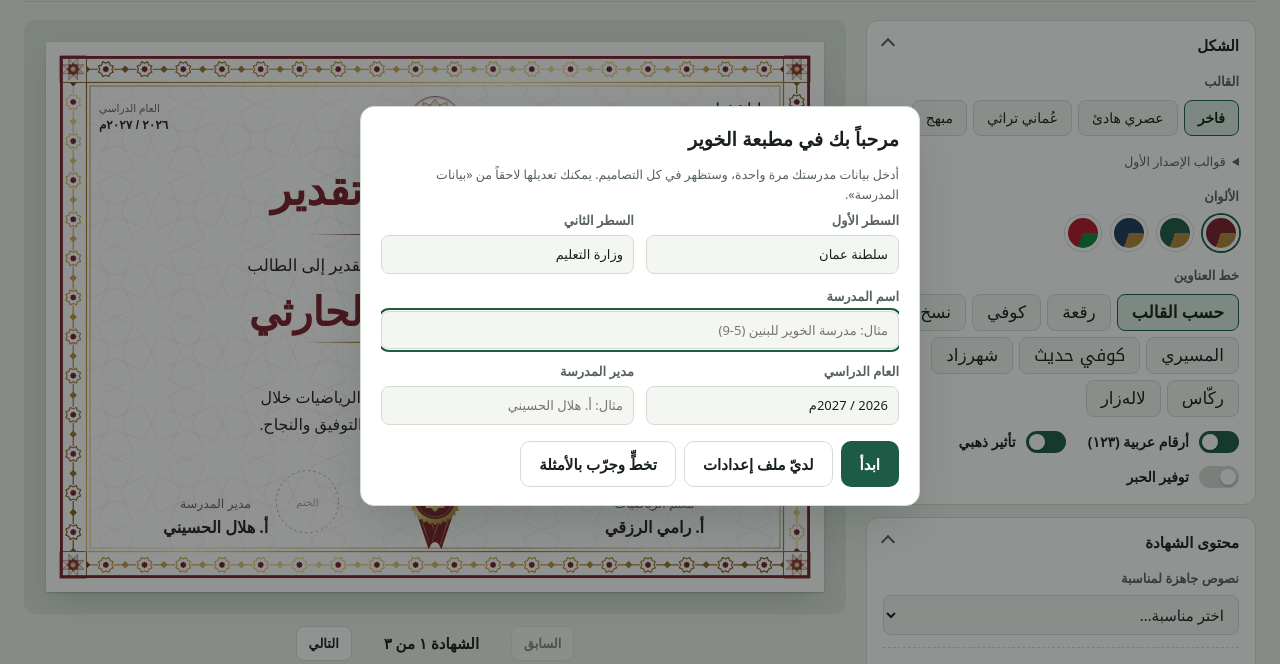
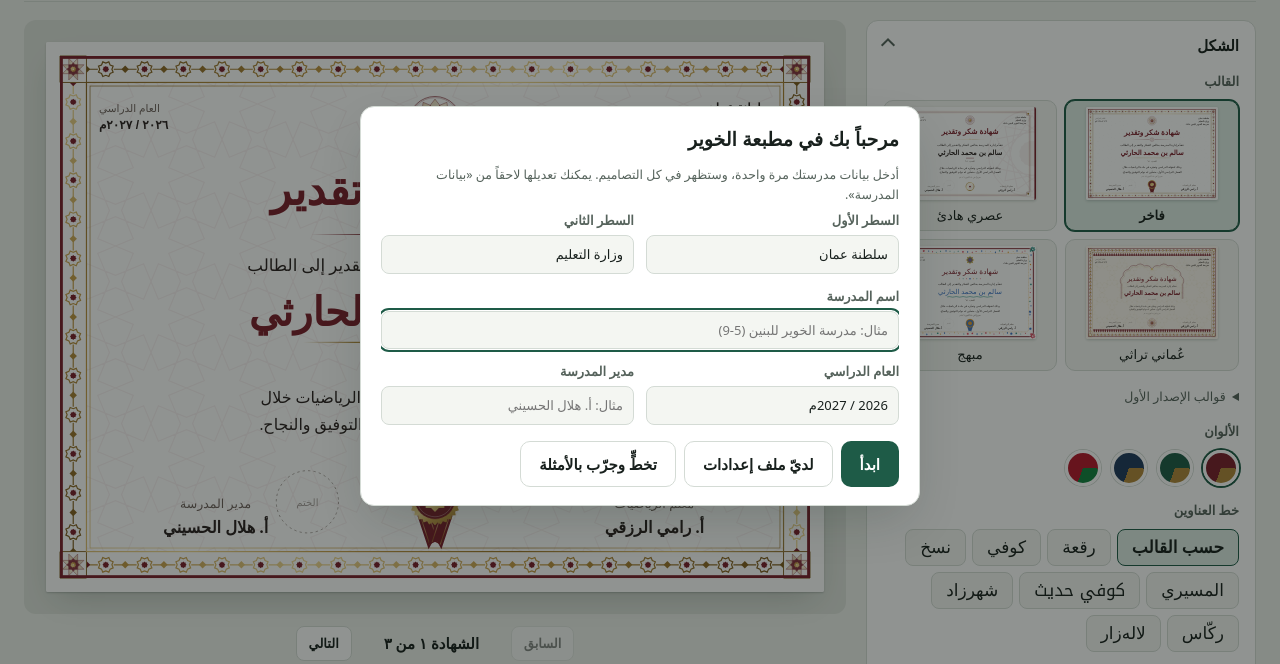
Before and after one commit to rezguirami2026-ship-it/khuwair-press, a website built with Vite: page index.html in a window 1280 px wide. Shown: the part 94-758 px from the top of the page. Built offline with nearby package versions, Linux system fonts and the light colour scheme; files whose address does not match are found by name.

Commit message:
المرحلة ٤ (٨): معرض القوالب بصور مصغّرة حيّة للمحتوى الحالي
- اختيار القالب بالصورة، وقوالب الإصدار الأول في قسم قابل للطي
- تحديث ذاكرة المشروع

Co-Authored-By: Claude Opus 5.5 <noreply@anthropic.com>

```diff
--- a/src/main.js
+++ b/src/main.js
@@ -11,7 +11,8 @@ import { schedule, changed, restored, renderPreview, bindPreview } from './ui/pr
 import { initHistory, undo, redo, canUndo, canRedo } from './ui/history.js';
 import { $ } from './ui/dom.js';
 import { exportSettings, importSettings, isFirstRun, showWelcome } from './ui/school.js';
-import { buildPanel, bindPanel, fillSchool } from './ui/panel.js';
+import { buildPanel, bindPanel, fillSchool, thumbs } from './ui/panel.js';
+import { onEdit } from './ui/preview.js';
 import { bindActions } from './ui/actions.js';
 
 const firstRun = isFirstRun();
@@ -49,7 +50,9 @@ if(firstRun && (!/[?&]test\b/.test(location.search) || /[?&]firstrun\b/.test(loc
 document.addEventListener('click', () => setTimeout(histButtons, 700));
 
 if(document.fonts && document.fonts.addEventListener) document.fonts.addEventListener('loadingdone', schedule);
-fontsReady().then(schedule);
+fontsReady().then(() => { schedule(); thumbs(0); });
+onEdit(() => thumbs());
+document.querySelector('#layoutsV1').parentElement.addEventListener('toggle', () => thumbs(0));
 
 /* Test hook (Playwright): only with ?test in the URL. */
 if(/[?&]test\b/.test(location.search)){
--- a/src/styles.css
+++ b/src/styles.css
@@ -133,3 +133,11 @@ body{background:var(--bg);color:var(--ink);font-family:var(--f-ui);font-size:15p
 @media (max-width:520px){.welcome-grid{grid-template-columns:minmax(0,1fr)}}
 .imp-field input{font:inherit;font-weight:400;color:var(--ink);background:var(--surface-2);border:1px solid var(--line);border-radius:8px;padding:8px 10px;min-width:0}
 .imp-field input:focus{outline:2px solid var(--accent);outline-offset:1px}
+#layouts,#layoutsV1{display:grid;grid-template-columns:repeat(var(--cols,4),minmax(0,1fr));gap:8px}
+.tpl{font:inherit;font-size:13px;display:grid;justify-items:center;gap:5px;padding:6px 4px 5px;border:1px solid var(--line);border-radius:10px;background:var(--surface-2);color:var(--ink);cursor:pointer}
+.tpl:hover{border-color:var(--muted)}
+.tpl[aria-pressed="true"]{border-color:var(--accent);background:var(--accent-soft);font-weight:700;box-shadow:0 0 0 1px var(--accent)}
+.tpl:focus-visible{outline:2px solid var(--gold);outline-offset:2px}
+.tpl canvas{display:block;background:#FFFFFF;border-radius:2px;box-shadow:0 1px 3px var(--shadow);max-width:100%;height:auto}
+.date-row select{width:auto;flex:1 1 7em}
+.date-row input[type=date]{flex:1 1 9em}
--- a/src/ui/panel.js
+++ b/src/ui/panel.js
@@ -8,7 +8,9 @@ import { toGender } from '../schema/gender.js';
 import { OCCASIONS, presetFor } from '../schema/presets.js';
 import { openImport } from './importer.js';
 import { arNum, plural } from '../render/text.js';
-import { changed } from './preview.js';
+import { changed, schedule } from './preview.js';
+import { draw, pageSize } from '../render/draw.js';
+import { logoImg } from './logos.js';
 import { $, $$, say } from './dom.js';
 
 function countText(k, v){
@@ -69,6 +71,26 @@ function fieldEl(f, d){
   if(f.hint){ const h = document.createElement('p'); h.className = 'hint'; h.textContent = arNum(f.hint); box.append(h); }
   inp.addEventListener('input', () => { d[f.k] = inp.value; if(counter) counter.textContent = countText(f.k, inp.value); changed(); });
   return box;
+}
+/* ---- template gallery: each choice shows a live thumbnail of the current content ---- */
+let thumbTimer = 0;
+/** Redraws the template thumbnails (debounced; v1 thumbnails only while their group is open). */
+export function thumbs(delay){
+  clearTimeout(thumbTimer);
+  thumbTimer = setTimeout(() => {
+    const t = TYPES[state.type], [W, H] = pageSize(state), dpr = Math.min(2, window.devicePixelRatio || 1);
+    const openOld = $('#layoutsV1').parentElement.open;
+    for(const g of ['#layouts', '#layoutsV1']) $(g).style.setProperty('--cols', W > H ? 2 : 4);
+    document.querySelectorAll('.tpl').forEach(b => {
+      if(!openOld && b.closest('#layoutsV1')) return;
+      const cv = b.querySelector('canvas'), wCss = W > H ? 132 : 92, px = Math.round(wCss * dpr);
+      if(cv.width !== px){ cv.width = px; cv.height = Math.round(px * H / W); cv.style.width = wCss + 'px'; }
+      const doc = Object.assign({}, state.docs[state.type], {layout:b.dataset.layout});
+      const st = Object.assign({}, state, {docs:Object.assign({}, state.docs, {[state.type]:doc})});
+      try{ draw(cv.getContext('2d'), st, logoImg, px, state.idx); }catch(e){ console.warn(e); }
+    });
+    if(t) schedule(); // the preview restores the shared render environment for the live page
+  }, delay == null ? 350 : delay);
 }
 /** Text elements whose size the user can change (new templates only; v1 layouts keep their fixed sizes). */
 const SIZE_KEYS = {
@@ -153,11 +175,15 @@ export function buildPanel(){
   $$('.tab').forEach(b => b.setAttribute('aria-selected', String(b.dataset.type === state.type)));
   const lay = $('#layouts'), old = $('#layoutsV1'); lay.textContent = ''; old.textContent = '';
   t.layouts.forEach(([id, label, group]) => {
-    const b = document.createElement('button'); b.type = 'button'; b.className = 'chip'; b.textContent = label;
+    const b = document.createElement('button'); b.type = 'button'; b.className = 'tpl'; b.dataset.layout = id;
     b.setAttribute('aria-pressed', String(d.layout === id));
+    const cv = document.createElement('canvas'); cv.setAttribute('aria-hidden', 'true');
+    const cap = document.createElement('span'); cap.textContent = label;
+    b.append(cv, cap);
     b.addEventListener('click', () => { d.layout = id; buildPanel(); changed(); });
     (group === 'v1' ? old : lay).append(b);
   });
+  thumbs();
   if(t.layouts.some(l => l[2] === 'v1' && l[0] === d.layout)) old.parentElement.open = true;
   const kinds = $('#kinds'); kinds.textContent = '';
   $('#kindGroup').hidden = !t.kinds;
--- a/src/ui/preview.js
+++ b/src/ui/preview.js
@@ -11,9 +11,12 @@ let raf = 0, saveTimer = 0, busyNow = false;
 
 export function schedule(){ if(!raf) raf = requestAnimationFrame(() => { raf = 0; renderPreview(); }); }
 /** Any edit: redraw on the next frame and save shortly after. */
-export function changed(){ schedule(); note(); clearTimeout(saveTimer); saveTimer = setTimeout(save, 400); }
+let editHook = () => {};
+/** Registers a callback run after every edit (template thumbnails). */
+export const onEdit = fn => { editHook = fn; };
+export function changed(){ schedule(); note(); editHook(); clearTimeout(saveTimer); saveTimer = setTimeout(save, 400); }
 /** After undo/redo: redraw and save without recording a new history step. */
-export function restored(){ schedule(); clearTimeout(saveTimer); saveTimer = setTimeout(save, 400); }
+export function restored(){ schedule(); editHook(); clearTimeout(saveTimer); saveTimer = setTimeout(save, 400); }
 
 export function renderPreview(){
   const desk = $('#desk'), cv = $('#page');
```
Also changed, not shown: CLAUDE.md (+10 -0 lines), tests/app.spec.js (+1 -1 lines), tests/editor.spec.js (+18 -0 lines), tests/uishot.mjs (added, +20 -0 lines).
